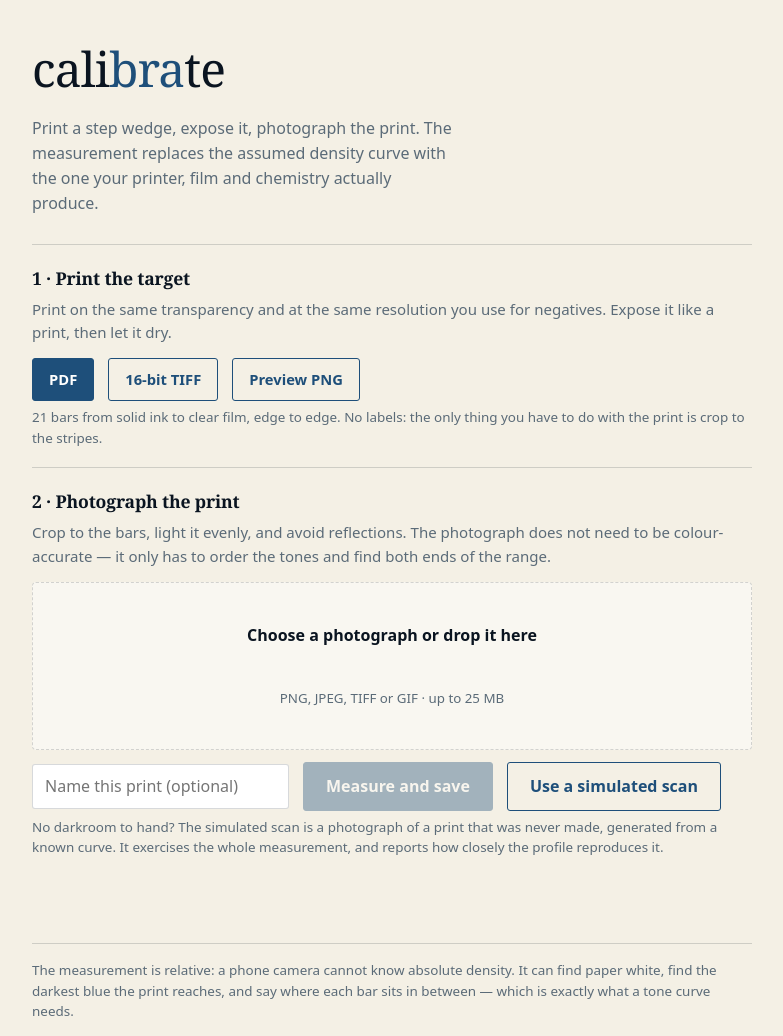
After one commit to maxalzamora/cyanotype-maker, a Spring Boot app: page /calibrate.html in a window 1280 px wide. The commit adds this page. Shown: the whole page, without its empty margins (248-1031 px from the left). Run offline with Spring Boot 4, Linux system fonts and the light colour scheme.

Commit message:
feat(web): a calibration page with the printable target
Three steps on one page: download the target, choose a photograph of the
print, see what was measured. The measurement is plotted as file value
against position in the print's density range, which is the curve the new
profile inverts -- a steep section separates tones, a flat one cannot.

The simulated-scan button feeds the synthetic photograph straight back
into the measurement, so the whole feature can be tried from a browser.

Shared rules moved from index.html into style.css rather than being
copied into a second page.

```diff
--- /dev/null
+++ b/app/src/main/resources/static/calibrate.html
@@ -0,0 +1,267 @@
+<!doctype html>
+<html lang="en">
+<head>
+<meta charset="utf-8">
+<meta name="viewport" content="width=device-width, initial-scale=1">
+<title>cyanotypes — calibrate</title>
+<link rel="stylesheet" href="/style.css">
+<style>
+  h2 {
+    font-family: ui-serif, Georgia, serif;
+    font-size: 1.1rem;
+    font-weight: 600;
+    margin: 0 0 6px;
+    letter-spacing: -.01em;
+  }
+  section.step {
+    border-top: 1px solid var(--line);
+    padding: 20px 0 4px;
+  }
+  section.step p { margin: 6px 0 14px; color: var(--muted); font-size: .94rem; }
+  .hint { font-size: .84rem !important; }
+  .controls a.button { padding: 9px 16px; font-size: .92rem; }
+  input[type="text"] {
+    padding: 9px 12px;
+    border: 1px solid var(--line);
+    border-radius: 3px;
+    background: #fff;
+    color: var(--ink);
+    font: inherit;
+    min-width: 16rem;
+  }
+  canvas {
+    width: 100%;
+    height: 220px;
+    display: block;
+    border: 1px solid var(--line);
+    background: #fff;
+  }
+  ul.notes { margin: 12px 0; padding-left: 20px; color: var(--muted); font-size: .9rem; }
+  ul.notes li { margin: 4px 0; }
+  .back { font-size: .9rem; }
+  .back a { color: var(--blue); font-weight: 600; }
+  .simulated { font-size: .84rem; color: var(--muted); }
+</style>
+</head>
+<body>
+<main>
+  <header>
+    <h1>cali<span>bra</span>te</h1>
+    <p class="sub">Print a step wedge, expose it, photograph the print. The measurement
+      replaces the assumed density curve with the one your printer, film and chemistry
+      actually produce.</p>
+  </header>
+
+  <section class="step">
+    <h2>1 · Print the target</h2>
+    <p>Print on the same transparency and at the same resolution you use for negatives.
+      Expose it like a print, then let it dry.</p>
+    <div class="controls">
+      <a class="button" href="/api/calibration/target?format=pdf" download>PDF</a>
+      <a class="button secondary" href="/api/calibration/target?format=tiff" download>16-bit TIFF</a>
+      <a class="button secondary" href="/api/calibration/target?format=png" download>Preview PNG</a>
+    </div>
+    <p class="hint">21 bars from solid ink to clear film, edge to edge. No labels: the only
+      thing you have to do with the print is crop to the stripes.</p>
+  </section>
+
+  <section class="step">
+    <h2>2 · Photograph the print</h2>
+    <p>Crop to the bars, light it evenly, and avoid reflections. The photograph does not
+      need to be colour-accurate — it only has to order the tones and find both ends of
+      the range.</p>
+
+    <label class="drop" id="drop">
+      <input type="file" id="file" accept="image/png,image/jpeg,image/tiff,image/gif" hidden>
+      <strong id="drop-title">Choose a photograph or drop it here</strong>
+      <small>PNG, JPEG, TIFF or GIF · up to 25 MB</small>
+    </label>
+
+    <div class="controls" style="margin-top: 12px">
+      <input type="text" id="name" placeholder="Name this print (optional)" maxlength="60">
+      <button id="go" type="button" disabled>Measure and save</button>
+      <button id="simulate" type="button" class="button secondary">Use a simulated scan</button>
+    </div>
+    <p class="hint simulated">No darkroom to hand? The simulated scan is a photograph of a
+      print that was never made, generated from a known curve. It exercises the whole
+      measurement, and reports how closely the profile reproduces it.</p>
+  </section>
+
+  <p id="status" role="status"></p>
+
+  <section id="result" hidden>
+    <h2>3 · What was measured</h2>
+    <canvas id="curve" width="680" height="220"></canvas>
+    <ul class="notes" id="notes"></ul>
+    <p class="back"><span id="summary"></span> <a href="/">Use the profile →</a></p>
+  </section>
+
+  <p class="note">The measurement is relative: a phone camera cannot know absolute
+    density. It can find paper white, find the darkest blue the print reaches, and say
+    where each bar sits in between — which is exactly what a tone curve needs.</p>
+</main>
+
+<script>
+  const drop = document.getElementById('drop');
+  const input = document.getElementById('file');
+  const dropTitle = document.getElementById('drop-title');
+  const nameInput = document.getElementById('name');
+  const goButton = document.getElementById('go');
+  const simulateButton = document.getElementById('simulate');
+  const status = document.getElementById('status');
+  const result = document.getElementById('result');
+  const notes = document.getElementById('notes');
+  const summary = document.getElementById('summary');
+
+  let chosen = null;
+
+  function choose(file, label) {
+    chosen = file;
+    dropTitle.textContent = label;
+    drop.classList.add('has-file');
+    goButton.disabled = false;
+    status.textContent = '';
+    status.classList.remove('error');
+  }
+
+  function describe(file) {
+    const kb = file.size / 1024;
+    const size = kb > 1024 ? (kb / 1024).toFixed(1) + ' MB' : Math.round(kb) + ' KB';
+    return file.name + ' · ' + size;
+  }
+
+  input.addEventListener('change', () => {
+    if (input.files[0]) choose(input.files[0], describe(input.files[0]));
+  });
+
+  ['dragenter', 'dragover'].forEach(type =>
+    drop.addEventListener(type, e => { e.preventDefault(); drop.classList.add('over'); }));
+  ['dragleave', 'drop'].forEach(type =>
+    drop.addEventListener(type, e => { e.preventDefault(); drop.classList.remove('over'); }));
+  drop.addEventListener('drop', e => {
+    const file = e.dataTransfer.files[0];
+    if (!file) return;
+    const transfer = new DataTransfer();
+    transfer.items.add(file);
+    input.files = transfer.files;
+    choose(file, describe(file));
+  });
+
+  simulateButton.addEventListener('click', async () => {
+    simulateButton.disabled = true;
+    status.classList.remove('error');
+    status.textContent = 'Fetching the simulated scan…';
+    try {
+      const response = await fetch('/api/calibration/simulated-scan.png');
+      if (!response.ok) throw new Error(response.status + ' ' + response.statusText);
+      const blob = await response.blob();
+      choose(new File([blob], 'simulated-scan.png', { type: 'image/png' }),
+        'simulated-scan.png · synthetic');
+      status.textContent = 'This is a fabricated photograph. Press "Measure and save".';
+    } catch (error) {
+      status.classList.add('error');
+      status.textContent = error.message;
+    } finally {
+      simulateButton.disabled = false;
+    }
+  });
+
+  goButton.addEventListener('click', async () => {
+    if (!chosen) return;
+    goButton.disabled = true;
+    status.classList.remove('error');
+    status.textContent = 'Measuring…';
+
+    const body = new FormData();
+    body.append('file', chosen);
+    if (nameInput.value.trim()) body.append('name', nameInput.value.trim());
+
+    try {
+      const response = await fetch('/api/calibration', { method: 'POST', body });
+      const payload = await response.json();
+      if (!response.ok) throw new Error(payload.message || response.statusText);
+
+      show(payload);
+      status.textContent = '';
+      if (chosen.name === 'simulated-scan.png') {
+        status.textContent = 'Synthetic measurement saved as ' + payload.profileId + '.';
+      }
+    } catch (error) {
+      status.classList.add('error');
+      status.textContent = error.message;
+    } finally {
+      goButton.disabled = false;
+    }
+  });
+
+  function show(report) {
+    notes.replaceChildren(...report.notes.map(note => {
+      const item = document.createElement('li');
+      item.textContent = note;
+      return item;
+    }));
+    summary.textContent = report.patches.length + ' patches · density range ' +
+      report.measuredDensityRange.toFixed(2) + ' · ' + report.profileId + '.';
+    result.hidden = false;
+    draw(report.patches);
+    result.scrollIntoView({ behavior: 'smooth', block: 'nearest' });
+  }
+
+  // The measurement, drawn the way it is used: file value against where that value lands
+  // in the print's density range. A steep section is where the print separates tones; a
+  // flat one is where it cannot.
+  function draw(patches) {
+    const canvas = document.getElementById('curve');
+    const ratio = window.devicePixelRatio || 1;
+    const width = canvas.clientWidth;
+    const height = canvas.clientHeight;
+    canvas.width = width * ratio;
+    canvas.height = height * ratio;
+
+    const context = canvas.getContext('2d');
+    context.scale(ratio, ratio);
+    const left = 34;
+    const right = width - 14;
+    const top = 14;
+    const bottom = height - 26;
+
+    context.strokeStyle = 'rgba(10, 20, 32, .16)';
+    context.lineWidth = 1;
+    context.beginPath();
+    context.moveTo(left, top);
+    context.lineTo(left, bottom);
+    context.lineTo(right, bottom);
+    context.stroke();
+
+    const x = density => left + density * (right - left);
+    const y = value => bottom - (value / 255) * (bottom - top);
+
+    context.strokeStyle = '#1e4f7a';
+    context.lineWidth = 2;
+    context.beginPath();
+    patches.forEach((patch, index) => {
+      const px = x(patch.normalisedDensity);
+      const py = y(patch.fileValue);
+      if (index === 0) context.moveTo(px, py); else context.lineTo(px, py);
+    });
+    context.stroke();
+
+    context.fillStyle = '#1e4f7a';
+    patches.forEach(patch => {
+      context.beginPath();
+      context.arc(x(patch.normalisedDensity), y(patch.fileValue), 2.6, 0, Math.PI * 2);
+      context.fill();
+    });
+
+    context.fillStyle = '#5b6b78';
+    context.font = '11px ui-sans-serif, system-ui, sans-serif';
+    context.textAlign = 'left';
+    context.fillText('clear film', 2, top + 4);
+    context.fillText('solid ink', 2, bottom + 4);
+    context.textAlign = 'center';
+    context.fillText('paper white', left + 4, height - 8);
+    context.fillText('darkest print', right - 4, height - 8);
+  }
+</script>
+</body>
+</html>
--- /dev/null
+++ b/app/src/main/resources/static/style.css
@@ -0,0 +1,126 @@
+/* Shared by index.html and calibrate.html. */
+:root {
+  --ink: #0a1420;
+  --paper: #f4f0e5;
+  --blue: #1e4f7a;
+  --blue-bright: #2f7ab8;
+  --line: rgba(10, 20, 32, .16);
+  --muted: #5b6b78;
+}
+* { box-sizing: border-box; }
+html, body { height: 100%; }
+body {
+  margin: 0;
+  background: var(--paper);
+  color: var(--ink);
+  font: 16px/1.55 ui-sans-serif, system-ui, -apple-system, "Segoe UI", sans-serif;
+  display: grid;
+  place-items: center;
+  padding: 32px 20px;
+}
+main { width: min(720px, 100%); }
+header { margin-bottom: 28px; }
+h1 {
+  font-family: ui-serif, Georgia, serif;
+  font-size: clamp(2rem, 6vw, 3rem);
+  font-weight: 500;
+  letter-spacing: -.02em;
+  margin: 0;
+}
+h1 span { color: var(--blue); }
+.sub { margin: 10px 0 0; color: var(--muted); max-width: 46ch; }
+
+form { display: grid; gap: 12px; }
+.drop {
+  display: grid;
+  place-items: center;
+  gap: 6px;
+  min-height: 168px;
+  border: 1.5px dashed var(--line);
+  border-radius: 4px;
+  background: rgba(255, 255, 255, .45);
+  cursor: pointer;
+  text-align: center;
+  padding: 24px;
+  transition: border-color .15s, background .15s;
+}
+.drop:hover, .drop.over { border-color: var(--blue-bright); background: rgba(47, 122, 184, .07); }
+.drop strong { font-weight: 600; }
+.drop small { color: var(--muted); }
+.drop.has-file { border-style: solid; border-color: var(--blue-bright); }
+
+.controls {
+  display: flex;
+  flex-wrap: wrap;
+  gap: 10px 14px;
+  align-items: center;
+}
+.controls label { font-size: .9rem; color: var(--muted); }
+select {
+  padding: 9px 12px;
+  border: 1px solid var(--line);
+  border-radius: 3px;
+  background: #fff;
+  color: var(--ink);
+  font: inherit;
+}
+#profile { min-width: 15rem; }
+.check { display: inline-flex; align-items: center; gap: 7px; font-size: .9rem; color: var(--muted); }
+
+button, .button {
+  padding: 11px 22px;
+  border: 1px solid var(--blue);
+  border-radius: 3px;
+  background: var(--blue);
+  color: #fff;
+  font: inherit;
+  font-weight: 600;
+  cursor: pointer;
+  text-decoration: none;
+}
+button:disabled { opacity: .38; cursor: not-allowed; }
+button:not(:disabled):hover, .button:hover { background: #163d5f; }
+.button.secondary {
+  background: transparent;
+  color: var(--blue);
+}
+.button.secondary:hover { background: rgba(30, 79, 122, .08); }
+
+#status { min-height: 1.5em; margin: 14px 0 0; color: var(--blue); font-size: .94rem; }
+#status.error { color: #9b2c2c; }
+
+figure { margin: 22px 0 0; }
+figure img {
+  width: 100%;
+  display: block;
+  border: 1px solid var(--line);
+  background: #fff;
+}
+figcaption {
+  display: flex;
+  flex-wrap: wrap;
+  gap: 8px 18px;
+  align-items: baseline;
+  margin-top: 10px;
+  font-size: .9rem;
+  color: var(--muted);
+}
+figcaption a { color: var(--blue); font-weight: 600; }
+.print {
+  margin-top: 14px;
+  padding-top: 14px;
+  border-top: 1px solid var(--line);
+  display: flex;
+  flex-wrap: wrap;
+  gap: 10px;
+  align-items: center;
+  font-size: .9rem;
+  color: var(--muted);
+}
+.note {
+  margin-top: 30px;
+  padding-top: 16px;
+  border-top: 1px solid var(--line);
+  font-size: .84rem;
+  color: var(--muted);
+}
```
Also changed, not shown: app/src/main/resources/static/index.html (+3 -130 lines).
